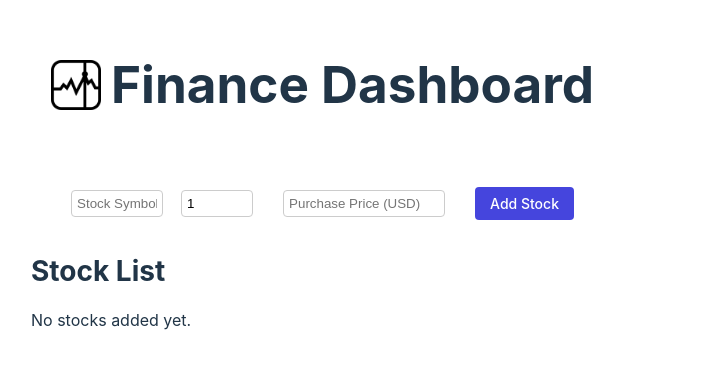
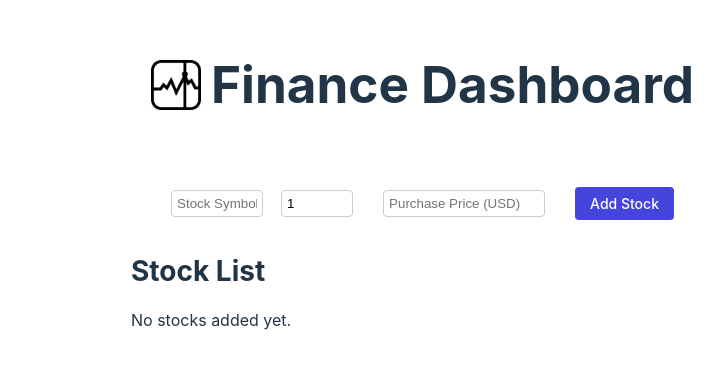
Before and after one commit to jayelinjiaqi/capstone-jayelin-se100, a React (Vite) app: page / in a window 1280 px wide. Shown: the part 225-594 px from the top of the page, without its empty margins (69-791 px from the left). Built offline with nearby package versions, Linux system fonts and the light colour scheme.

Commit message:
App.css maxwidth 1500 to 645, padding 100 to 200

```diff
--- a/src/App.css
+++ b/src/App.css
@@ -1,8 +1,8 @@
 .container {
-  max-width: 1500px;
+  max-width: 645px;
   margin: auto;
   text-align: center;
-  padding: 100px;
+  padding: 200px;
 }
 
 .input-row {
```
